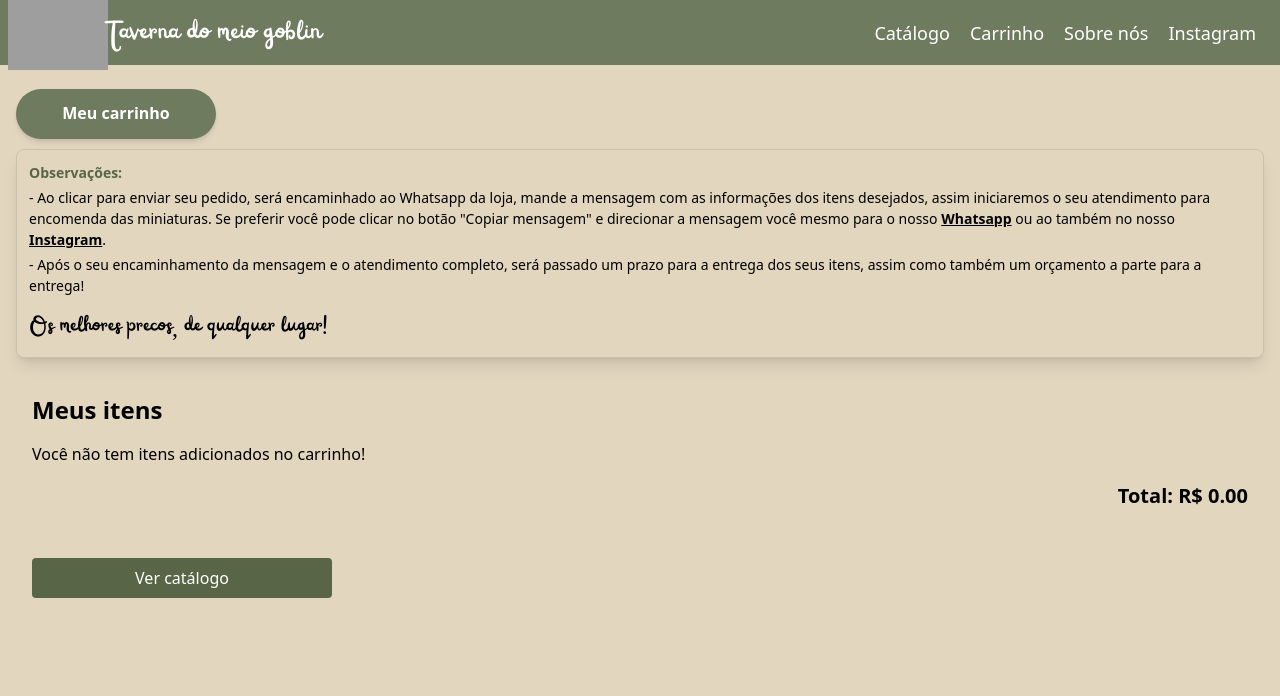
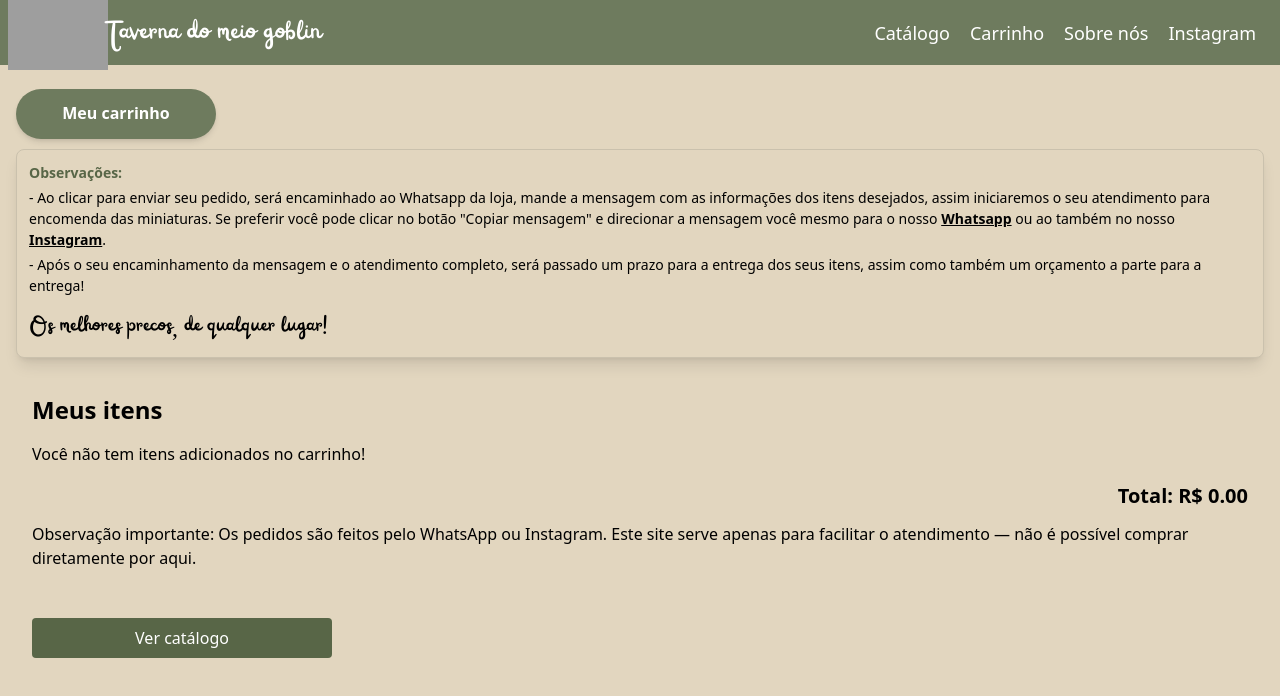
Before and after one commit to camilaesouza/taverna-do-meio-goblin, a Nuxt app: page /carrinho in a window 1280 px wide. Shown: the top 696 px of the page. Built offline with nearby package versions, Linux system fonts and the light colour scheme; grey boxes are pictures that could not be loaded.

Commit message:
add coupons system

```diff
--- a/pages/carrinho/index.vue
+++ b/pages/carrinho/index.vue
@@ -72,7 +72,52 @@
           </div>
         </div>
 
-        <p class="text-right font-bold mt-4 md:text-xl text-lg">Total: R$ {{ totalWithDelivery.toFixed(2) }}</p>
+        <!-- Campo para aplicar cupom -->
+        <div v-if="cart.items.length > 0" class="mb-4">
+          <label class="block font-semibold mb-1" for="coupon">Cupom de desconto:</label>
+          <div class="flex gap-2 items-center">
+            <input
+                id="coupon"
+                v-model="couponCode"
+                type="text"
+                placeholder="Digite o código do cupom"
+                class="placeholder-black bg-[#D2C5AB] border border-[#cdc2ae] rounded p-2 text-sm w-full md:w-[250px]"
+            />
+            <button
+                @click="applyCouponCode"
+                class="bg-green-2 text-white px-4 py-2 rounded text-sm"
+            >
+              Aplicar
+            </button>
+            <button
+                v-if="cart.appliedCoupon"
+                @click="removeCouponCode"
+                class="text-sm text-red-600 underline"
+            >
+              Remover
+            </button>
+          </div>
+          <p v-if="cart.appliedCoupon" class="text-green-600 text-sm mt-1">
+            Cupom aplicado: <strong>{{ cart.appliedCoupon.code }}</strong> - {{ cart.appliedCoupon.percentage }}% OFF
+          </p>
+        </div>
+
+        <div class="text-right font-bold mt-4 md:text-xl text-lg">
+          <p v-if="cart.appliedCoupon">
+            Total original:
+            <span class="line-through text-red-600">R$ {{ totalOriginalWithDelivery.toFixed(2) }}</span><br />
+            Total com desconto: R$ {{ totalWithDelivery.toFixed(2) }}
+          </p>
+          <p v-else>
+            Total: R$ {{ totalWithDelivery.toFixed(2) }}
+          </p>
+        </div>
+
+        <div class="mt-[12px]">
+          <p class="font-medium">Observação importante: Os pedidos são feitos pelo WhatsApp ou Instagram. Este site serve apenas para
+            facilitar o atendimento — não é possível comprar diretamente por aqui.
+          </p>
+        </div>
 
         <!-- Botões -->
         <div class="w-full flex md:gap-5 gap-1 md:flex-row flex-col-reverse justify-between items-center mt-8">
@@ -117,14 +162,18 @@ import AddressForm from '~/components/AddressForm.vue'
 const cart = useCartStore()
 const observationOrder = ref('')
 const deliveryOption = ref('')
-const deliveryAddress = ref('') // Endereço (Rua e Número)
-const deliveryNeighborhood = ref('')
-const deliveryComplement = ref('')
 const deliveryOptions = ref([
   {key: 'deliver-guarapuava', label: 'Entregar em Guarapuava - PR (adicional de R$ 7,00)'},
   {key: 'pick-up-order-guarapuava', label: 'Buscar em nosso endereço em Guarapuava - PR (a combinar)'},
   {key: 'deliver-by-transport', label: 'Entregar por Correios/SEDEX (a combinar informações e valores do frete pelo WhatsApp ou Instagram)'},
 ])
+
+const couponCode = ref('')
+
+// Simule cupons válidos
+const validCoupons = [
+  { code: 'TAVERNA10', percentage: 10 },
+]
 
 // Definindo o valor extra para entrega em Guarapuava
 const deliveryCharge = 7.0
@@ -136,6 +185,35 @@ const deliveryData = ref({
   number: '',
   complement: ''
 })
+
+function applyCouponCode() {
+  const found = validCoupons.find(c => c.code.toUpperCase() === couponCode.value.toUpperCase())
+  if (!found) {
+    Swal.fire({
+      icon: 'error',
+      title: 'Cupom inválido',
+      text: 'O código inserido não é válido.'
+    })
+    return
+  }
+
+  cart.applyCoupon(found)
+  Swal.fire({
+    icon: 'success',
+    title: 'Cupom aplicado!',
+    text: `Você ganhou ${found.percentage}% de desconto no total.`
+  })
+}
+
+function removeCouponCode() {
+  cart.removeCoupon()
+  couponCode.value = ''
+  Swal.fire({
+    icon: 'info',
+    title: 'Cupom removido',
+    text: 'O desconto foi removido do seu pedido.'
+  })
+}
 
 function onAddressDataUpdate(data: typeof deliveryData.value) {
   deliveryData.value = data
@@ -164,12 +242,19 @@ function generateMessage() {
         \t- Valor total: R$ ${itemTotal}`
   }).join('\n\n')
 
+  const rawTotal = cart.items.reduce((acc, item) => acc + item.price * item.quantity, 0)
   const totalWithDiscount = Number(cart.total).toFixed(2)
-  const globalDiscountText = cart.globalDiscount
-      ? ` (Aplicado desconto de R$ ${(cart.items.reduce((acc, item) => acc + item.price * item.quantity, 0) - cart.total).toFixed(2)})`
-      : ''
+  const discountAmount = rawTotal - cart.total
 
-  let totalLine = `💰 Total do pedido: R$ ${totalWithDiscount}${globalDiscountText}`
+  let totalLine = `💰 Total do pedido: R$ ${totalWithDiscount}`
+
+  if (cart.appliedCoupon) {
+    totalLine =
+        `💵 Total original: R$ ${rawTotal.toFixed(2)}\n` +
+        `🎟️ Cupom aplicado: ${cart.appliedCoupon.code} (${cart.appliedCoupon.percentage}% OFF)\n` +
+        `🧾 Desconto: -R$ ${discountAmount.toFixed(2)}\n` +
+        `💰 Total com desconto: R$ ${totalWithDiscount}`
+  }
 
   const observationText = observationOrder.value.trim()
       ? `📝 Observação: ${observationOrder.value.trim()}\n\n`
@@ -180,10 +265,10 @@ function generateMessage() {
     const { address, number, neighborhood, complement } = deliveryData.value
     const fullAddress = `${address}, Nº ${number}${complement ? `, ${complement}` : ''}`
     deliveryText = `📦 Entrega em Guarapuava - Endereço: ${fullAddress}, Bairro: ${neighborhood}`
-    totalLine = `💰 Total do pedido: R$ ${(Number(totalWithDiscount) + deliveryCharge).toFixed(2)}${globalDiscountText} (adicionados R$ ${deliveryCharge.toFixed(2)} de entrega)`
+    totalLine += ` (adicionados R$ ${deliveryCharge.toFixed(2)} de entrega)`
   } else {
     const deliverValue = deliveryOptions.value.find(option => option.key === deliveryOption.value)
-    deliveryText = `📦 ${deliverValue?.label}` || '';
+    deliveryText = `📦 ${deliverValue?.label}` || ''
   }
 
   return (
@@ -198,13 +283,28 @@ function generateMessage() {
 
 function sendOrder() {
   if (cart.items.length === 0) {
-    alert('Seu carrinho está vazio!')
+    Swal.fire({
+      icon: 'warning',
+      title: 'Carrinho vazio',
+      text: 'Adicione itens antes de copiar seu pedido.',
+    })
     return
   }
 
-  const message = generateMessage()
-  const url = `https://wa.me/554288642843?text=${encodeURIComponent(message)}`
-  window.open(url, '_blank')
+  Swal.fire({
+    icon: 'question',
+    title: 'Confirmar envio do pedido?',
+    html: 'Você será redirecionado para o WhatsApp com a mensagem pronta.<br><br><strong>Esteja ciente de que o pedido só será realizado após o envio da mensagem.</strong>',
+    showCancelButton: true,
+    confirmButtonText: 'Abrir WhatsApp',
+    cancelButtonText: 'Cancelar',
+  }).then((result) => {
+    if (result.isConfirmed) {
+      const message = generateMessage()
+      const url = `https://wa.me/554288642843?text=${encodeURIComponent(message)}`
+      window.open(url, '_blank')
+    }
+  })
 }
 
 async function copyOrder() {
@@ -221,12 +321,8 @@ async function copyOrder() {
     await navigator.clipboard.writeText(generateMessage())
     Swal.fire({
       icon: 'success',
-      title: 'Copiado!',
-      text: 'Mensagem copiada com sucesso. Agora é só encaminhar ao nosso Whatsapp.',
-      toast: true,
-      position: 'top-end',
-      timer: 3000,
-      showConfirmButton: false,
+      title: 'Pedido copiado com sucesso!',
+      html: 'Agora é só colar a mensagem no nosso WhatsApp ou Instagram.<br><br><strong>Esteja ciente de que o pedido só será realizado após o envio da mensagem em um desses canais.</strong>',
     })
   } catch (err) {
     Swal.fire({
@@ -253,6 +349,14 @@ const canSubmit = computed(() => {
 // Valor total com a entrega adicionada (se for Guarapuava)
 const totalWithDelivery = computed(() => {
   let total = cart.total
+  if (deliveryOption.value === 'deliver-guarapuava') {
+    total += deliveryCharge
+  }
+  return total
+})
+
+const totalOriginalWithDelivery = computed(() => {
+  let total = cart.items.reduce((sum, item) => sum + item.price * item.quantity, 0)
   if (deliveryOption.value === 'deliver-guarapuava') {
     total += deliveryCharge
   }
--- a/stores/cart.ts
+++ b/stores/cart.ts
@@ -3,44 +3,42 @@ import { defineStore } from 'pinia'
 export const useCartStore = defineStore('cart', {
     state: () => ({
         items: [],
-        globalDiscountsBySubtotal: [
-            // { minSubtotal: 200, type: 'percentage', percentage: 10 },
-            // { minSubtotal: 500, type: 'percentage', percentage: 50 },
-        ],
-        globalDiscount: null,
+        appliedCoupon: null // { code: 'PROMO10', percentage: 10 }
     }),
 
     getters: {
+        totalQuantity(state) {
+            return state.items.reduce((sum, item) => sum + item.quantity, 0)
+        },
         subtotal(state) {
+            // Se há cupom, usar o valor cheio dos itens (sem desconto por quantidade)
+            if (state.appliedCoupon) {
+                return state.items.reduce((sum, item) => sum + item.price * item.quantity, 0)
+            }
             return state.items.reduce((sum, item) => {
                 const price = item.discountedPrice || item.price
                 return sum + price * item.quantity
             }, 0)
         },
-        totalQuantity(state) {
-            return state.items.reduce((sum, item) => sum + item.quantity, 0)
+        total(state) {
+            const rawTotal = state.items.reduce((sum, item) => sum + item.price * item.quantity, 0)
+            if (state.appliedCoupon) {
+                return rawTotal * (1 - state.appliedCoupon.percentage / 100)
+            }
+            return this.subtotal
         },
-        total(state) {
-            let total = this.subtotal
 
-            // Aplica o desconto global, se houver
-            if (state.globalDiscount) {
-                if (state.globalDiscount.type === 'percentage') {
-                    total -= total * (state.globalDiscount.percentage / 100)
-                } else if (state.globalDiscount.type === 'fixed') {
-                    total -= state.globalDiscount.amount
-                }
-            }
-            return total
+        couponValue(state) {
+            if (!state.appliedCoupon) return 0
+            const rawTotal = state.items.reduce((sum, item) => sum + item.price * item.quantity, 0)
+            return rawTotal * (state.appliedCoupon.percentage / 100)
         }
     },
 
     actions: {
         addItem(item) {
             const keyOption = item.option || ''
-            const existing = this.items.find(
-                i => i.id === item.id && i.option === keyOption
-            )
+            const existing = this.items.find(i => i.id === item.id && i.option === keyOption)
 
             if (existing) {
                 existing.quantity += item.quantity
@@ -54,34 +52,22 @@ export const useCartStore = defineStore('cart', {
                 this.applyItemDiscount(newItem)
                 this.items.push(newItem)
             }
-
-            // Verifica e aplica o desconto global após adicionar o item
-            this.checkGlobalDiscount()
         },
 
         updateQuantity(key, newQuantity) {
-            const item = this.items.find(i =>
-                i.id === key.id && i.option === (key.option || '')
-            )
+            const item = this.items.find(i => i.id === key.id && i.option === (key.option || ''))
             if (item) {
                 item.quantity = newQuantity
                 this.applyItemDiscount(item)
-                this.checkGlobalDiscount()
             }
         },
 
         removeItem(key) {
-            this.items = this.items.filter(i =>
-                !(i.id === key.id && i.option === (key.option || ''))
-            )
-            // Verifica o desconto global após remover o item
-            this.checkGlobalDiscount()
+            this.items = this.items.filter(i => !(i.id === key.id && i.option === (key.option || '')))
         },
 
         decreaseQuantity(key) {
-            const item = this.items.find(i =>
-                i.id === key.id && i.option === (key.option || '')
-            )
+            const item = this.items.find(i => i.id === key.id && i.option === (key.option || ''))
             if (item) {
                 item.quantity -= 1
                 if (item.quantity <= 0) {
@@ -90,17 +76,20 @@ export const useCartStore = defineStore('cart', {
                     this.applyItemDiscount(item)
                 }
             }
-            this.checkGlobalDiscount()
         },
 
         applyItemDiscount(item) {
+            if (this.appliedCoupon) {
+                item.discountedPrice = item.price
+                return
+            }
+
             if (!item.discounts || !item.discounts.length) {
                 item.discountedPrice = item.price
                 return
             }
 
             let appliedDiscount = null
-            // Verificando o desconto baseado na quantidade de itens comprados
             for (const discount of item.discounts) {
                 if (item.quantity >= discount.minQty) {
                     if (!appliedDiscount || discount.minQty > appliedDiscount.minQty) {
@@ -109,31 +98,27 @@ export const useCartStore = defineStore('cart', {
                 }
             }
 
-            // Se encontrou algum desconto aplicável
             if (appliedDiscount) {
                 if (appliedDiscount.type === 'fixed') {
-                    item.discountedPrice = appliedDiscount.price // Desconto fixo
+                    item.discountedPrice = appliedDiscount.price
                 } else if (appliedDiscount.type === 'percentage') {
-                    item.discountedPrice = item.price * (1 - appliedDiscount.percentage / 100) // Desconto percentual
+                    item.discountedPrice = item.price * (1 - appliedDiscount.percentage / 100)
                 }
             } else {
-                item.discountedPrice = item.price // Sem desconto
+                item.discountedPrice = item.price
             }
         },
 
-        checkGlobalDiscount() {
-            const subtotal = this.subtotal
+        applyCoupon(coupon) {
+            this.appliedCoupon = coupon
+            this.items.forEach(item => {
+                item.discountedPrice = item.price
+            })
+        },
 
-            // Verifica o melhor desconto global baseado no subtotal
-            const bestDiscount = this.globalDiscountsBySubtotal
-                .filter(d => subtotal >= d.minSubtotal)
-                .sort((a, b) => b.minSubtotal - a.minSubtotal)[0]
-
-            if (bestDiscount) {
-                this.globalDiscount = bestDiscount
-            } else {
-                this.globalDiscount = null
-            }
+        removeCoupon() {
+            this.appliedCoupon = null
+            this.items.forEach(item => this.applyItemDiscount(item))
         }
     }
 })
```
